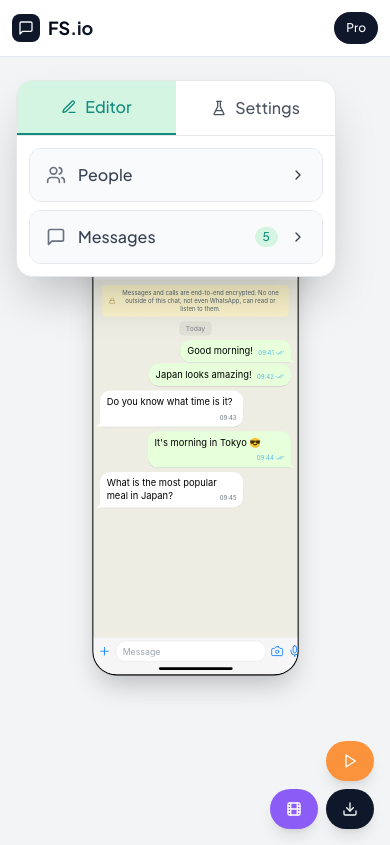
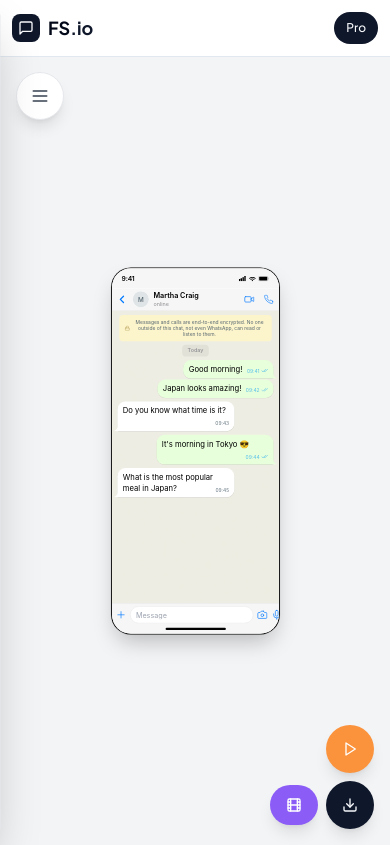
Before and after one commit to gokhangokova/fakewhatsappmessage, a Next.js app: page / in a window 390 px wide. Built offline with nearby package versions, Linux system fonts and the light colour scheme.

Commit message:
feat: Mobile optimization - slide-in sidebar, responsive scaling, touch-friendly UI

```diff
--- a/app/page.tsx
+++ b/app/page.tsx
@@ -8,7 +8,7 @@
 import { useExport, ExportFormat } from '@/hooks/use-export'
 import { useVideoExport } from '@/hooks/use-video-export'
 import { useToast } from '@/hooks/use-toast'
-import { Download, Copy, Loader2, Check, Play, Square } from 'lucide-react'
+import { Download, Copy, Loader2, Check, Play, Square, Menu, X } from 'lucide-react'
 import { Button } from '@/components/ui/button'
 import {
   Popover,
@@ -62,6 +62,9 @@
   const { toast } = useToast()
   const t = useTranslations(language)
 
+  // Mobile sidebar state
+  const [sidebarOpen, setSidebarOpen] = useState(false)
+
   // Export options
   const [showWatermark, setShowWatermark] = useState(false)
   const [exportScale, setExportScale] = useState<1 | 2 | 3>(2)
@@ -74,7 +77,7 @@
   const [videoExportOpen, setVideoExportOpen] = useState(false)
   const [isVideoMode, setIsVideoMode] = useState(false)
   const [isPreviewMode, setIsPreviewMode] = useState(false)
-  const [isRecordingMode, setIsRecordingMode] = useState(false) // True before recording starts for clean first frame
+  const [isRecordingMode, setIsRecordingMode] = useState(false)
   const [videoSettings, setVideoSettings] = useState<VideoExportSettings>({
     typingDuration: 2000,
     messageDelay: 1200,
@@ -174,12 +177,10 @@
 
   // Video Export Handlers
   const handleStartVideoRecording = useCallback(async () => {
-    // First, set recording mode to update UI (remove phone frame)
     setIsRecordingMode(true)
     setIsVideoMode(true)
     setIsPreviewMode(false)
 
-    // Wait for DOM to update with clean frame (no phone frame)
     await new Promise(resolve => setTimeout(resolve, 300))
 
     if (videoPreviewContainerRef.current && animatedPreviewRef.current) {
@@ -232,9 +233,8 @@
     setVideoSettings(prev => ({ ...prev, ...newSettings }))
   }, [])
 
-  // TabbedSidebar props - combines editor and settings
+  // TabbedSidebar props
   const sidebarProps = {
-    // Editor props
     platform,
     sender,
     setSender,
@@ -242,7 +242,6 @@
     setReceiver,
     messages,
     setMessages,
-    // Settings props
     darkMode,
     setDarkMode,
     mobileView,
@@ -262,10 +261,13 @@
     deviceType,
     setDeviceType,
     onReset: resetToDefaults,
+    // Mobile props
+    isOpen: sidebarOpen,
+    onClose: () => setSidebarOpen(false),
   }
 
   return (
-    <div className="h-[calc(100vh-56px)] md:h-[calc(100vh-64px)] bg-gray-100 relative">
+    <div className="h-[calc(100vh-56px)] md:h-[calc(100vh-64px)] bg-gray-100 relative overflow-hidden">
       {/* Loading State */}
       {!isHydrated && (
         <div className="absolute inset-0 bg-gray-100 flex items-center justify-center z-10">
@@ -273,13 +275,34 @@
         </div>
       )}
 
-      {/* Tabbed Sidebar - Left (Editor + Settings combined) */}
+      {/* Mobile Menu Button - Fixed top left */}
+      <button
+        onClick={() => setSidebarOpen(true)}
+        className="lg:hidden fixed top-[72px] left-4 z-40 w-12 h-12 bg-white rounded-full shadow-lg flex items-center justify-center border border-gray-200 active:scale-95 transition-transform"
+        aria-label="Open menu"
+      >
+        <Menu className="w-5 h-5 text-gray-700" />
+      </button>
+
+      {/* Mobile Sidebar Overlay */}
+      {sidebarOpen && (
+        <div
+          className="lg:hidden fixed inset-0 bg-black/50 z-40 transition-opacity"
+          onClick={() => setSidebarOpen(false)}
+        />
+      )}
+
+      {/* Tabbed Sidebar - Responsive */}
       <TabbedSidebar {...sidebarProps} />
 
-      {/* Preview Panel */}
-      <div className="w-full h-full flex items-center justify-center p-4 md:p-8 overflow-auto">
-        {/* Phone Preview - Scaled for mobile */}
-        <div className="transform scale-[0.55] sm:scale-[0.65] md:scale-[0.8] lg:scale-100 origin-center">
+      {/* Preview Panel - Full width on mobile */}
+      <div className="w-full h-full flex items-center justify-center p-2 sm:p-4 md:p-8 overflow-auto">
+        {/* Phone Preview - Responsive scaling */}
+        <div className={cn(
+          "transform origin-center transition-transform",
+          // Responsive scaling: mobile -> tablet -> desktop
+          "scale-[0.45] sm:scale-[0.55] md:scale-[0.7] lg:scale-[0.85] xl:scale-100"
+        )}>
           {isVideoMode ? (
             <div ref={videoPreviewContainerRef} style={{ overflow: 'hidden', borderRadius: isRecordingMode ? 0 : (deviceType === 'android' ? '24px' : '44px') }}>
               <AnimatedChatPreview
@@ -321,32 +344,32 @@
           )}
         </div>
 
-        {/* Floating Export Panel - Responsive */}
-        <div className="absolute bottom-4 md:bottom-8 right-4 md:right-8 flex flex-col items-end gap-2 md:gap-3">
+        {/* Floating Export Panel - Mobile optimized */}
+        <div className="absolute bottom-4 sm:bottom-6 md:bottom-8 right-4 sm:right-6 md:right-8 flex flex-col items-end gap-2 sm:gap-3">
           {/* Preview Animation Button */}
           {isPreviewMode ? (
             <Button
               size="default"
-              className="rounded-full shadow-lg h-10 md:h-14 px-4 md:px-6 gap-1.5 md:gap-2 bg-orange-400 hover:bg-orange-500 text-white border-0 text-sm md:text-base"
+              className="rounded-full shadow-lg h-12 sm:h-14 w-12 sm:w-auto sm:px-6 gap-2 bg-orange-400 hover:bg-orange-500 text-white border-0"
               onClick={handleStopPreview}
             >
-              <Square className="w-4 h-4 md:w-5 md:h-5" />
+              <Square className="w-5 h-5" />
               <span className="font-medium hidden sm:inline">{t.export.stop}</span>
             </Button>
           ) : (
             <Button
               size="default"
-              className="rounded-full shadow-lg h-10 md:h-14 px-4 md:px-6 gap-1.5 md:gap-2 bg-orange-400 hover:bg-orange-500 text-white border-0 text-sm md:text-base"
+              className="rounded-full shadow-lg h-12 sm:h-14 w-12 sm:w-auto sm:px-6 gap-2 bg-orange-400 hover:bg-orange-500 text-white border-0"
               onClick={handleStartPreview}
               disabled={isVideoMode || isExporting || messages.length === 0}
             >
-              <Play className="w-4 h-4 md:w-5 md:h-5" />
+              <Play className="w-5 h-5" />
               <span className="font-medium hidden sm:inline">{t.export.preview}</span>
             </Button>
           )}
 
           {/* Export Buttons Row */}
-          <div className="flex items-center gap-2 md:gap-3">
+          <div className="flex items-center gap-2 sm:gap-3">
             {/* Video Export Button */}
             <VideoExportPanel
               isOpen={videoExportOpen}
@@ -374,18 +397,18 @@
               <PopoverTrigger asChild>
                 <Button
                   size="default"
-                  className="rounded-full shadow-lg h-10 md:h-14 px-4 md:px-6 gap-1.5 md:gap-2 text-sm md:text-base"
+                  className="rounded-full shadow-lg h-12 sm:h-14 w-12 sm:w-auto sm:px-6 gap-2"
                   disabled={isExporting || isVideoMode}
                 >
                   {isExporting ? (
-                    <Loader2 className="w-4 h-4 md:w-5 md:h-5 animate-spin" />
+                    <Loader2 className="w-5 h-5 animate-spin" />
                   ) : (
-                    <Download className="w-4 h-4 md:w-5 md:h-5" />
-                    )}
-                    <span className="font-medium hidden sm:inline">{t.export.export}</span>
+                    <Download className="w-5 h-5" />
+                  )}
+                  <span className="font-medium hidden sm:inline">{t.export.export}</span>
                 </Button>
               </PopoverTrigger>
-              <PopoverContent className="w-72 md:w-80" align="end" sideOffset={12}>
+              <PopoverContent className="w-72 sm:w-80" align="end" sideOffset={12}>
                 <div className="space-y-4">
                   <div className="flex items-center justify-between">
                     <h3 className="font-semibold">{t.export.exportOptions}</h3>
@@ -403,7 +426,7 @@
                           key={f}
                           onClick={() => setExportFormat(f)}
                           className={cn(
-                            'flex flex-col items-center px-3 py-2 rounded-lg text-sm font-medium transition-all',
+                            'flex flex-col items-center px-3 py-3 rounded-lg text-sm font-medium transition-all min-h-[48px]',
                             exportFormat === f
                               ? 'bg-primary text-primary-foreground'
                               : 'bg-muted hover:bg-muted/80'
@@ -434,7 +457,7 @@
                         step="0.01"
                         value={jpgQuality}
                         onChange={(e) => setJpgQuality(parseFloat(e.target.value))}
-                        className="w-full h-2 bg-muted rounded-lg appearance-none cursor-pointer"
+                        className="w-full h-3 bg-muted rounded-lg appearance-none cursor-pointer"
                       />
                     </div>
                   )}
@@ -455,7 +478,7 @@
                           key={s}
                           onClick={() => setExportScale(s)}
                           className={cn(
-                            'flex-1 px-3 py-2 rounded-lg text-sm font-medium transition-all',
+                            'flex-1 px-3 py-3 rounded-lg text-sm font-medium transition-all min-h-[48px]',
                             exportScale === s
                               ? 'bg-primary text-primary-foreground'
                               : 'bg-muted hover:bg-muted/80'
@@ -468,7 +491,7 @@
                   </div>
 
                   {/* Watermark Toggle */}
-                  <div className="flex items-center justify-between">
+                  <div className="flex items-center justify-between py-2">
                     <div>
                       <Label className="text-sm font-medium">{t.export.watermark}</Label>
                       <p className="text-xs text-muted-foreground">{t.export.watermarkDesc}</p>
@@ -483,7 +506,7 @@
                     {/* Download Button */}
                     <Button
                       onClick={handleDownload}
-                      className="w-full h-11"
+                      className="w-full h-12"
                       disabled={isExporting}
                     >
                       {isExporting ? (
@@ -503,7 +526,7 @@
                     <Button
                       onClick={handleCopyToClipboard}
                       variant="outline"
-                      className="w-full"
+                      className="w-full h-12"
                       disabled={isExporting}
                     >
                       {copied ? (
@@ -526,7 +549,7 @@
         </div>
 
         {/* Quick Info - Hidden on mobile */}
-        <div className="absolute bottom-4 md:bottom-8 left-4 md:left-8 hidden md:block">
+        <div className="absolute bottom-4 md:bottom-8 left-4 md:left-8 hidden lg:block">
           <p className="text-xs text-muted-foreground">
             {darkMode ? t.info.darkModeOn : t.info.lightModeOn} • {mobileView ? t.info.mobileView : t.info.desktopView}
             {isPreviewMode && ` • ${t.info.previewing}`}
--- a/components/editor/tabbed-sidebar.tsx
+++ b/components/editor/tabbed-sidebar.tsx
@@ -124,6 +124,9 @@
   deviceType: DeviceType
   setDeviceType: (deviceType: DeviceType) => void
   onReset?: () => void
+  // Mobile props
+  isOpen?: boolean
+  onClose?: () => void
 }
 
 // Collapsible Section Component
@@ -574,7 +577,7 @@
         />
         <button
           onClick={onDelete}
-          className="ml-auto opacity-0 group-hover:opacity-100 transition-opacity p-1 hover:bg-destructive/10 rounded"
+          className="ml-auto opacity-100 lg:opacity-0 lg:group-hover:opacity-100 transition-opacity p-2 lg:p-1 hover:bg-destructive/10 rounded active:bg-destructive/20"
         >
           <Trash2 className="w-4 h-4 text-destructive" />
         </button>
@@ -780,6 +783,8 @@
   deviceType,
   setDeviceType,
   onReset,
+  isOpen = false,
+  onClose,
 }: TabbedSidebarProps) {
   const t = useTranslations(language)
   const [activeTab, setActiveTab] = useState<TabType>('editor')
@@ -787,6 +792,17 @@
   const scrollPositionRef = useRef(0)
 
   const backgroundType = whatsappSettings?.backgroundType || 'doodle'
+
+  // Close sidebar on escape key
+  useEffect(() => {
+    const handleEscape = (e: KeyboardEvent) => {
+      if (e.key === 'Escape' && isOpen && onClose) {
+        onClose()
+      }
+    }
+    window.addEventListener('keydown', handleEscape)
+    return () => window.removeEventListener('keydown', handleEscape)
+  }, [isOpen, onClose])
 
   useEffect(() => {
     const container = scrollContainerRef.current
@@ -918,8 +934,21 @@
   }
 
   return (
-    <div className="fixed left-4 top-20 z-50 w-80">
-      <div className="bg-white rounded-2xl shadow-2xl border border-gray-200 overflow-hidden">
+    <div className={cn(
+      // Mobile: Full-screen slide-in panel
+      "lg:fixed lg:left-4 lg:top-20 lg:z-50 lg:w-80",
+      // Mobile positioning
+      "fixed inset-y-0 left-0 z-50 w-[85vw] max-w-[340px]",
+      // Mobile animation
+      "transform transition-transform duration-300 ease-in-out",
+      isOpen ? "translate-x-0" : "-translate-x-full lg:translate-x-0",
+      // Hide on mobile when closed (but always show on lg+)
+      !isOpen && "lg:block"
+    )}>
+      <div className={cn(
+        "bg-white shadow-2xl border border-gray-200 overflow-hidden h-full lg:h-auto",
+        "lg:rounded-2xl rounded-r-2xl"
+      )}>
         {/* Tab Header */}
         <div className="flex border-b border-gray-200">
           <button
@@ -946,14 +975,27 @@
             <FlaskConical className="w-4 h-4" />
             <span>{t.common.settings}</span>
           </button>
+          {/* Mobile Close Button */}
+          {onClose && (
+            <button
+              onClick={onClose}
+              className="lg:hidden flex items-center justify-center w-12 border-l border-gray-200 text-gray-500 hover:bg-gray-100 active:bg-gray-200 transition-colors"
+              aria-label="Close menu"
+            >
+              <X className="w-5 h-5" />
+            </button>
+          )}
         </div>
 
         {/* Content */}
         <div ref={scrollContainerRef} className={cn(
           "p-3 space-y-2 overflow-y-auto",
+          // Mobile: full height minus header and footer
+          "h-[calc(100vh-120px)] lg:h-auto",
+          // Desktop: max height
           activeTab === 'settings' && onReset
-            ? "max-h-[calc(100vh-240px)]"
-            : "max-h-[calc(100vh-180px)]"
+            ? "lg:max-h-[calc(100vh-240px)]"
+            : "lg:max-h-[calc(100vh-180px)]"
         )}>
           {/* Editor Tab Content */}
           {activeTab === 'editor' && (
```
Also changed, not shown: components/preview/platforms/whatsapp-preview.tsx (+6 -10 lines).
